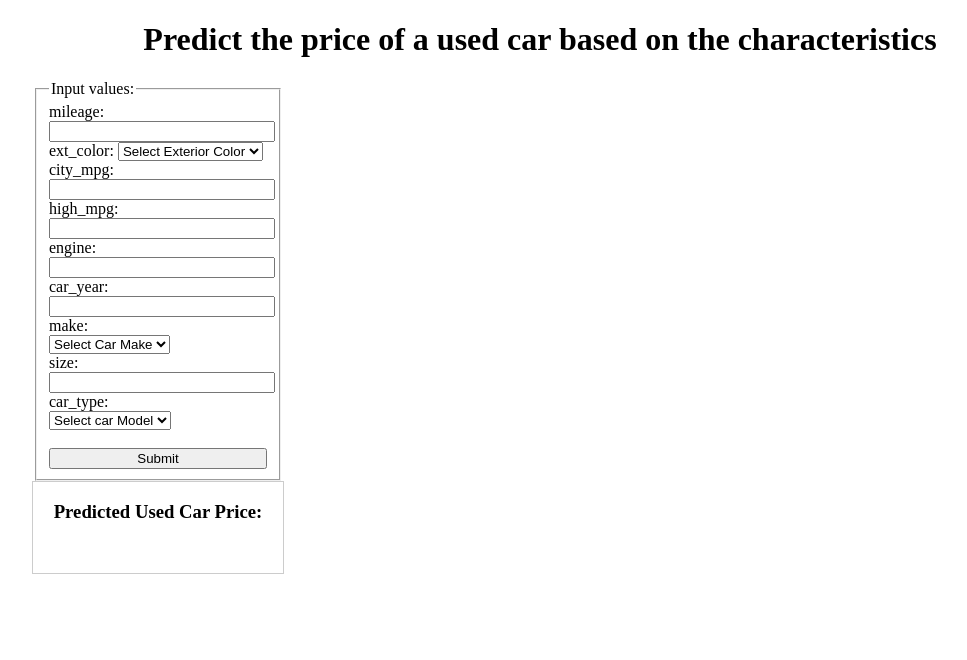
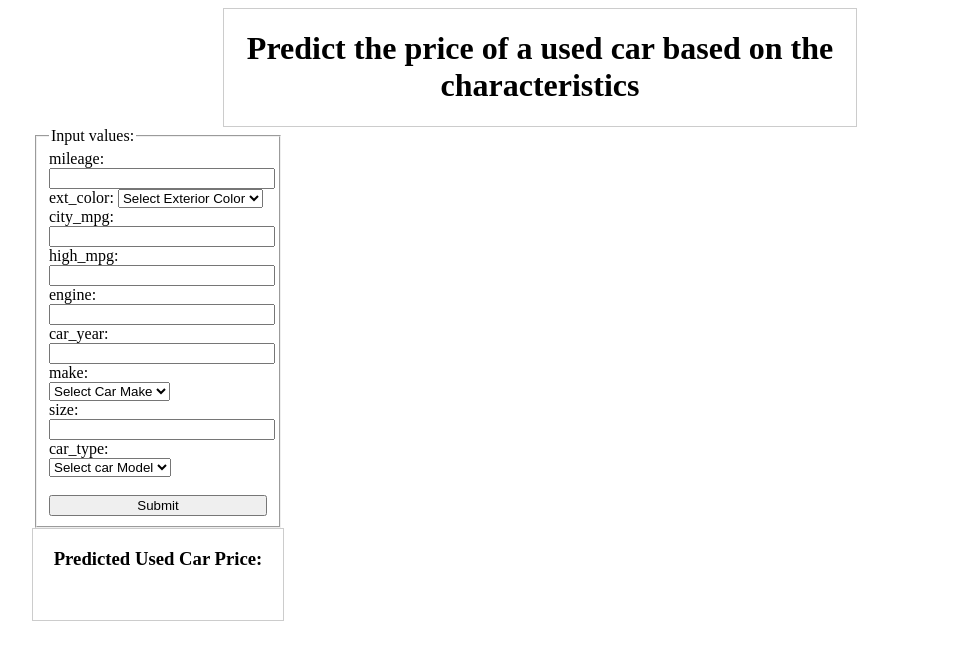
Before and after one commit to Terrencebosco/webapp, a Flask app: page / in a window 1280 px wide. Shown: the top 660 px of the page, without its empty margins (100-1067 px from the left). Run offline with Flask 2, Linux system fonts and the light colour scheme; parts of the project's set-up code (start-up, migrations or seed data) failed here and were passed over.

Commit message:
first deploy of predict app

```diff
--- a/templates/main.html
+++ b/templates/main.html
@@ -24,7 +24,8 @@ form {
 }
 
 </style>
-<div lass="result" align="center">
+<!-- added c to class -->
+<div class="result" align="center">
 <h1>Predict the price of a used car based on the characteristics</h1>
 </div>
     <head>
```
Also changed, not shown: app.py (line endings or trailing spaces), 3 other files.
